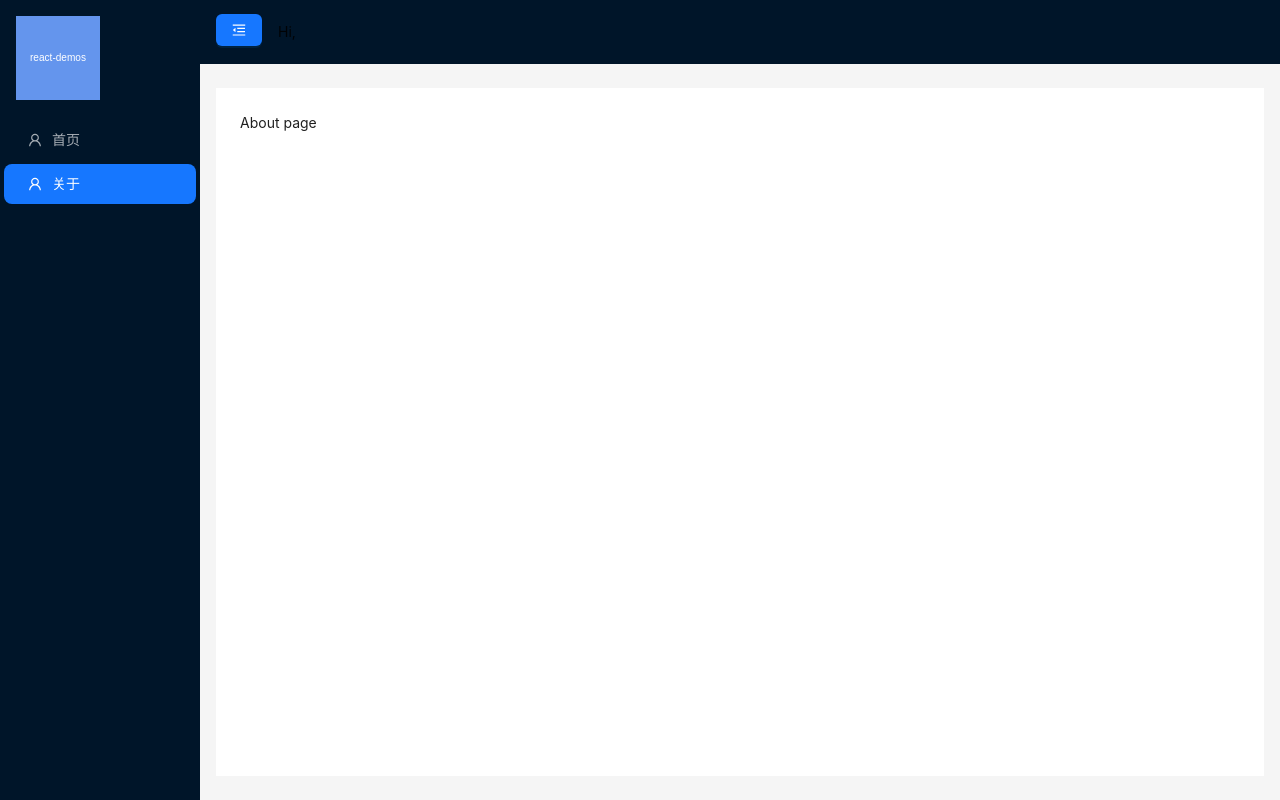
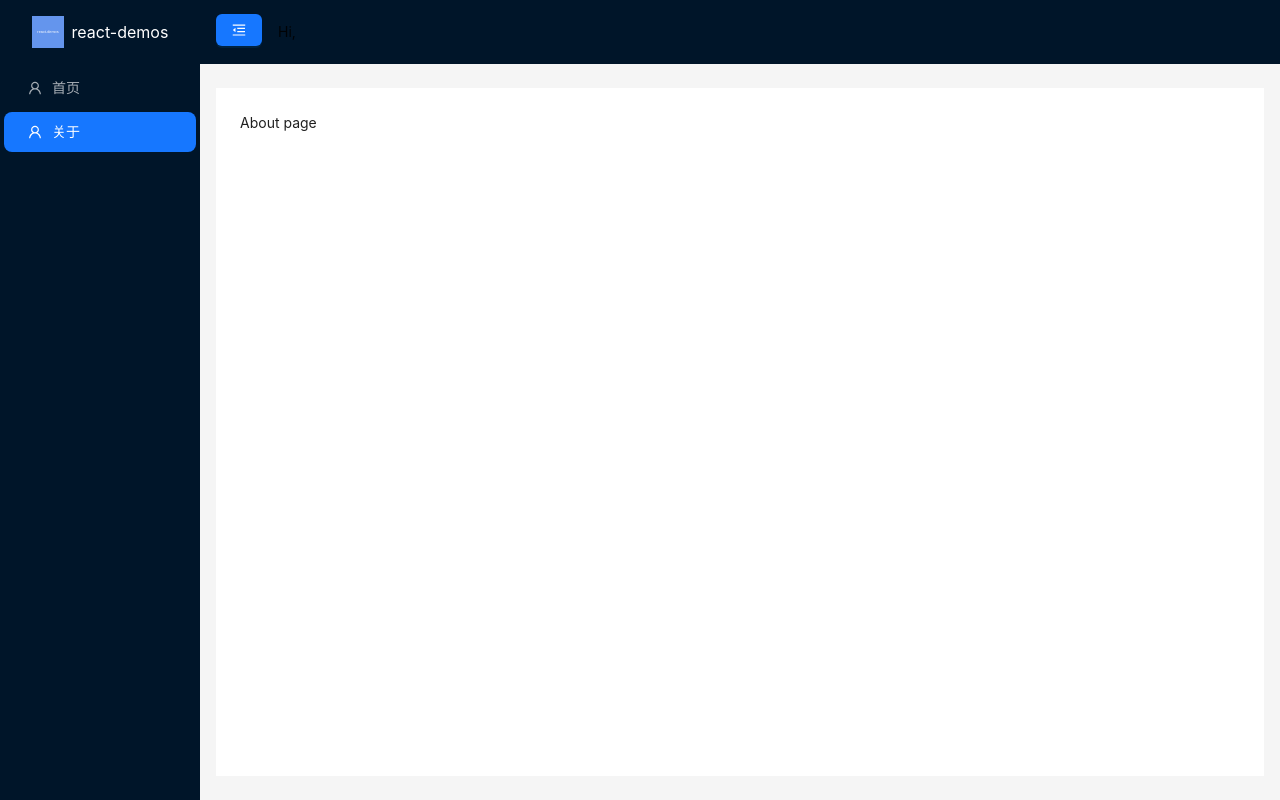
Before and after one commit to leibaio/react-demos, a React (Vite) app: page /about in a window 1280 px wide. Built offline with nearby package versions, Linux system fonts and the light colour scheme.

Commit message:
style: 侧边栏效果

```diff
--- a/src/components/Layout/CommonLayout.less
+++ b/src/components/Layout/CommonLayout.less
@@ -1,9 +1,24 @@
 .logo {
+  display: flex;
+  align-items: center;
+  justify-content: center;
   padding: 16px;
-  text-align: center;
-
   img {
-    max-width: 50%;
-    height: auto;
+    height: 32px;
+  }
+  span {
+    margin-left: 8px;
+    color: #fff;
+    font-size: 16px;
+    transition: opacity 0.3s, transform 0.3s;
   }
 }
+
+.ant-layout-sider-collapsed .logo {
+  justify-content: center;
+  span {
+    display: none;
+    opacity: 0;
+    transform: translateX(-20px);
+  }
+}
--- a/src/components/Layout/CommonLayout.tsx
+++ b/src/components/Layout/CommonLayout.tsx
@@ -46,7 +46,8 @@
     <Layout style={{ minHeight: "100vh" }}>
       <Sider trigger={null} collapsible collapsed={collapsed}>
         <div className="logo">
-          <img src={logo} alt="logo" />
+          <img src={logo} alt="logo" style={{ height: "32px" }} />
+          {collapsed ? null : <span>react-demos</span>}
         </div>
         <Menu
           theme="dark"
```
